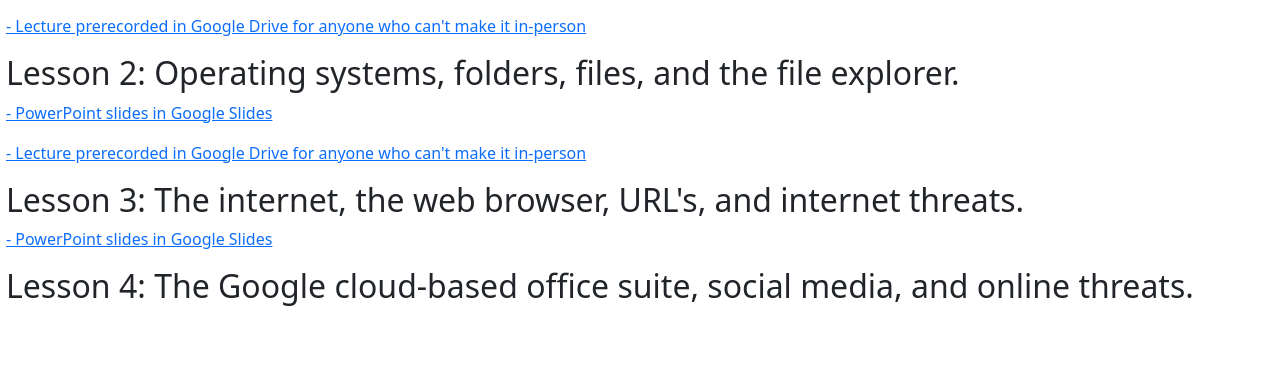
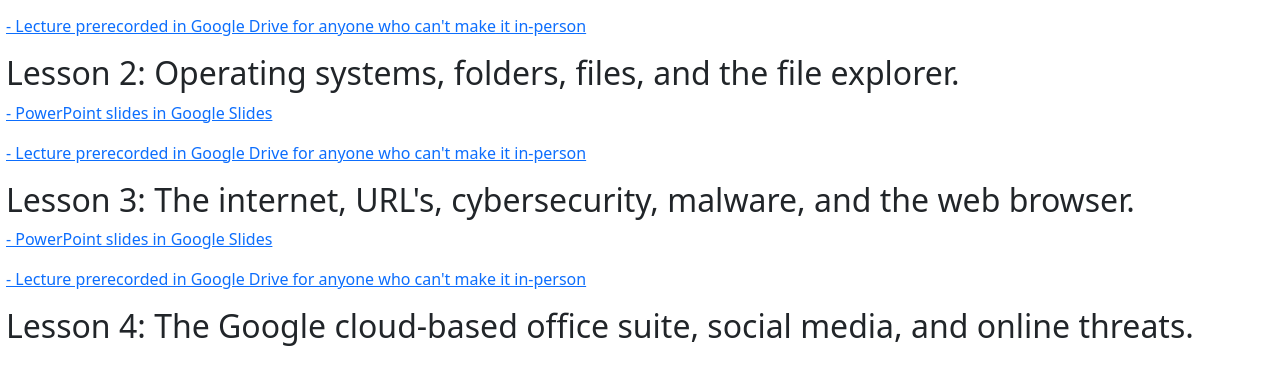
Before and after one commit to JohnReedLOL/website-for-class-3, a plain HTML site: page index.html in a window 1280 px wide. Shown: the part 180-564 px from the top of the page. Drawn offline with nearby package versions, Linux system fonts and the light colour scheme.

Commit message:
Update index.html

```diff
--- a/index.html
+++ b/index.html
@@ -15,9 +15,11 @@
     <h2>Lesson 2: Operating systems, folders, files, and the file explorer.</h2>
 <p><a href='https://docs.google.com/presentation/d/1qb_v0XHVTVY2Bql5hi69KOD7ruORH0DCuJ_PPejvtFA/edit?usp=drivesdk'>- PowerPoint slides in Google Slides</a></p>
     <p><a href='https://drive.google.com/file/d/1eFaGQ_AmONdoQ1xumrit0kGhpXtVW2yt/view?usp=drivesdk'>- Lecture prerecorded in Google Drive for anyone who can't make it in-person</a></p>
-    <h2>Lesson 3: The internet, the web browser, URL's, and internet threats.</h2>
+    <h2>Lesson 3: The internet, URL's, cybersecurity, malware, and the web browser.</h2>
 
 <p><a href='https://docs.google.com/presentation/d/1o7inaPHXNQQEy60nouY6mlpKNFOy1fLo-Lg7_skVmxo/edit?usp=drivesdk'>- PowerPoint slides in Google Slides</a></p>
+
+<p><a href='https://drive.google.com/file/d/1t2u3VO33aBfx3aJCMmMm4mJIF0yz4YsS/view?usp=drivesdk'>- Lecture prerecorded in Google Drive for anyone who can't make it in-person</a></p>
 
     <h2>Lesson 4: The Google cloud-based office suite, social media, and online threats.</h2>
     <script src="https://cdn.jsdelivr.net/npm/bootstrap@5.3.8/dist/js/bootstrap.bundle.min.js" integrity="sha384-FKyoEForCGlyvwx9Hj09JcYn3nv7wiPVlz7YYwJrWVcXK/BmnVDxM+D2scQbITxI" crossorigin="anonymous"></script>
```
